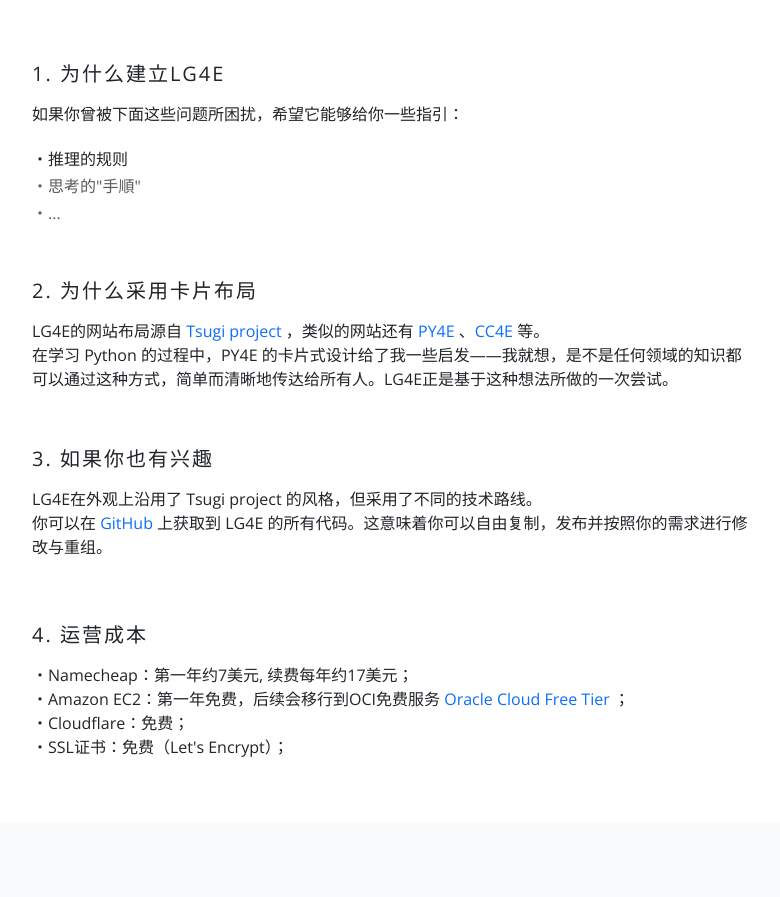
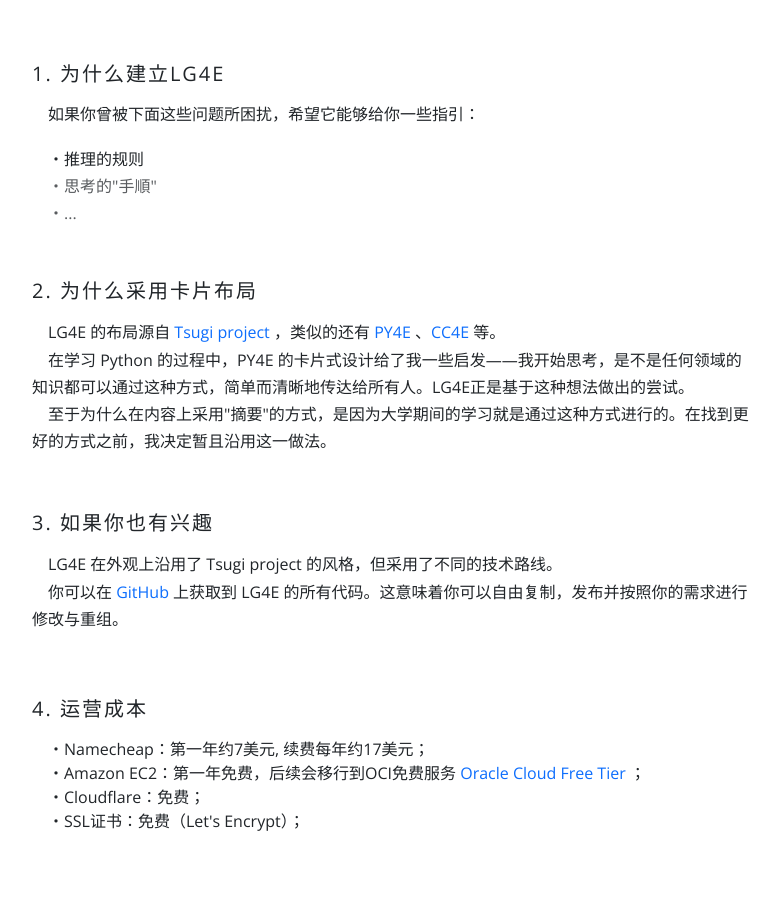
Before and after one commit to lg4e/lg4e, a Flask app: page /about in a window 1280 px wide. Shown: the part 57-954 px from the top of the page, without its empty margins (62-842 px from the left). Before the commit the page ends 814 px from the top, so only its background shows below. Run offline with Flask 3, Linux system fonts and the light colour scheme.

Commit message:
Refine explanation of the card-style layout

```diff
--- a/templates/about.html
+++ b/templates/about.html
@@ -8,10 +8,10 @@
         <h2 class="h5 text-uppercase letter-spacing">1. 为什么建立LG4E</h2>
         <div class="row mt-3">
             <div class="col-md-8">
-            <p class="mb-4">如果你曾被下面这些问题所困扰，希望它能够给你一些指引：</p>
-                    <h3 class="h6">・推理的规则</h3>
-                    <h3 class="h6 text-muted">・思考的"手順"</h3>
-                    <h3 class="h6 text-muted">・...</h3>
+            <p class="mb-4">　如果你曾被下面这些问题所困扰，希望它能够给你一些指引：</p>
+                    <h3 class="h6">　・推理的规则</h3>
+                    <h3 class="h6 text-muted">　・思考的"手順"</h3>
+                    <h3 class="h6 text-muted">　・...</h3>
             </div>
         </div>
     </div>
@@ -21,9 +21,10 @@
         <h2 class="h5 text-uppercase letter-spacing">2. 为什么采用卡片布局</h2>
         <div class="row mt-3">
             <div class="col-md-8">
-                <p class="mb-2">
-                    LG4E的网站布局源自<a href="https://www.tsugi.org/" class="text-decoration-none"> Tsugi project </a>，类似的网站还有 <a href="https://py4e.com" class="text-decoration-none"> PY4E </a>、<a href="https://cc4e.com" class="text-decoration-none">CC4E </a>等。<br>
-                    在学习 Python 的过程中，PY4E 的卡片式设计给了我一些启发——我就想，是不是任何领域的知识都可以通过这种方式，简单而清晰地传达给所有人。LG4E正是基于这种想法所做的一次尝试。<br>
+                <p class="mb-2" style="line-height:1.7">
+                    　LG4E 的布局源自<a href="https://www.tsugi.org/" class="text-decoration-none"> Tsugi project </a>，类似的还有 <a href="https://py4e.com" class="text-decoration-none"> PY4E </a>、<a href="https://cc4e.com" class="text-decoration-none">CC4E </a>等。<br>
+                    　在学习 Python 的过程中，PY4E 的卡片式设计给了我一些启发——我开始思考，是不是任何领域的知识都可以通过这种方式，简单而清晰地传达给所有人。LG4E正是基于这种想法做出的尝试。<br>
+                    　至于为什么在内容上采用"摘要"的方式，是因为大学期间的学习就是通过这种方式进行的。在找到更好的方式之前，我决定暂且沿用这一做法。
                 </p>
             </div>
         </div>
@@ -34,9 +35,9 @@
         <h2 class="h5 text-uppercase letter-spacing">3. 如果你也有兴趣</h2>
         <div class="row mt-3">
             <div class="col-md-8">
-                <p>
-                    LG4E在外观上沿用了 Tsugi project 的风格，但采用了不同的技术路线。<br>
-                    你可以在<a href="https://github.com/lg4e/lg4e.git" class="text-decoration-none"> GitHub </a>上获取到 LG4E 的所有代码。这意味着你可以自由复制，发布并按照你的需求进行修改与重组。<br>
+                <p style="line-height:1.7">
+                    　LG4E 在外观上沿用了 Tsugi project 的风格，但采用了不同的技术路线。<br>
+                    　你可以在<a href="https://github.com/lg4e/lg4e.git" class="text-decoration-none"> GitHub </a>上获取到 LG4E 的所有代码。这意味着你可以自由复制，发布并按照你的需求进行修改与重组。<br>
                 </p>
             </div>
         </div>
@@ -48,10 +49,10 @@
         <div class="row mt-3">
             <div class="col-md-8">
                 <p>
-                    ・Namecheap：第一年约7美元, 续费每年约17美元；<br>
-                    ・Amazon EC2：第一年免费，后续会移行到OCI免费服务<a href="https://www.oracle.com/jp/cloud/free/" class="text-decoration-none"> Oracle Cloud Free Tier </a>；<br>
-                    ・Cloudflare：免费；<br>
-                    ・SSL证书：免费（Let's Encrypt）； <br>
+                    　・Namecheap：第一年约7美元, 续费每年约17美元；<br>
+                    　・Amazon EC2：第一年免费，后续会移行到OCI免费服务<a href="https://www.oracle.com/jp/cloud/free/" class="text-decoration-none"> Oracle Cloud Free Tier </a>；<br>
+                    　・Cloudflare：免费；<br>
+                    　・SSL证书：免费（Let's Encrypt）； <br>
                 </p>
             </div>
         </div>
```
